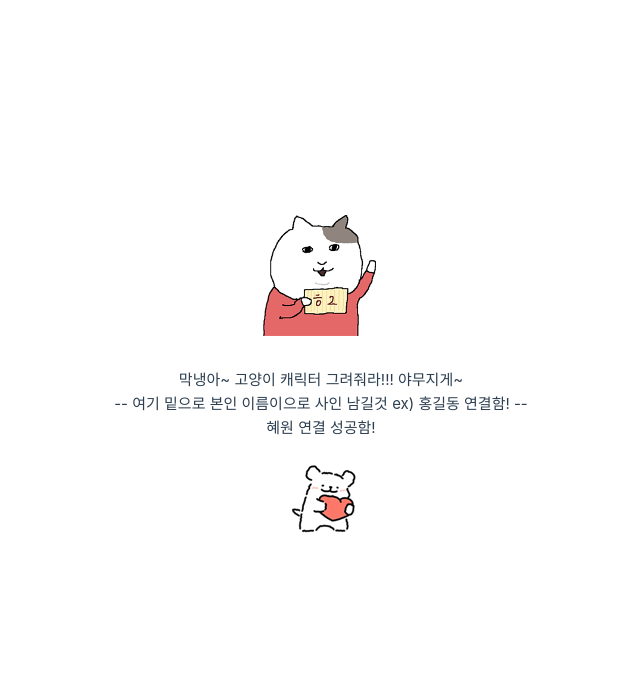
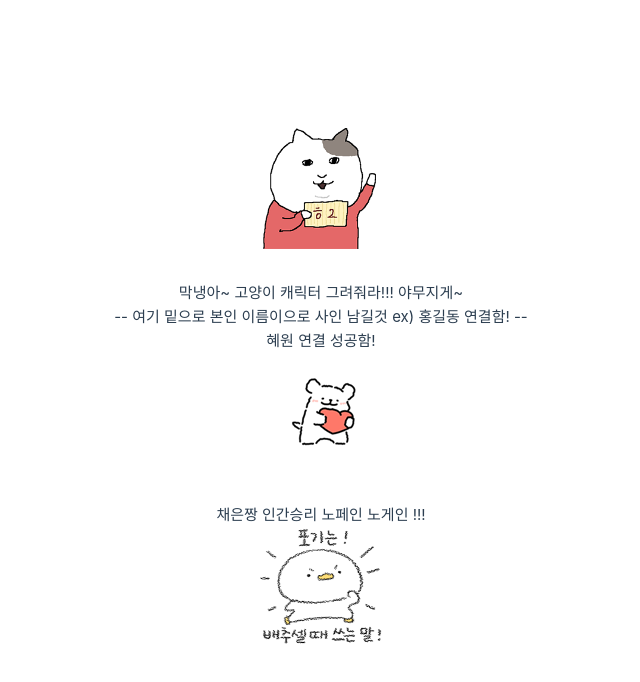
Before and after one commit to yczoro/yumyum_hero, a Vue app: page / in a window 1280 px wide. Shown: the top 682 px of the page, without its empty margins (319-959 px from the left). Built offline with nearby package versions, Linux system fonts and the light colour scheme.

Commit message:
힘들었다 채은짱그만

```diff
--- a/src/App.vue
+++ b/src/App.vue
@@ -9,6 +9,7 @@ import TheWelcome from './components/TheWelcome.vue'
     <p>막냉아~ 고양이 캐릭터 그려줘라!!! 야무지게~</p>
     <p> -- 여기 밑으로 본인 이름이으로 사인 남길것 ex) 홍길동 연결함! --</p>
     <p>혜원 연결 성공함!<img alt="Vue logo" class="logo" src="./assets/img/yum_heart.png" width="128" height="118" /></p>
+    <p>채은짱 인간승리 노페인 노게인 !!! <img alt="Vue logo" class="logo" src="./assets/img/nopain.png" width="128" height="118" /></p>
   </div>
 </template>
 
```
Also changed, not shown: src/assets/img/nopain.png (added).
